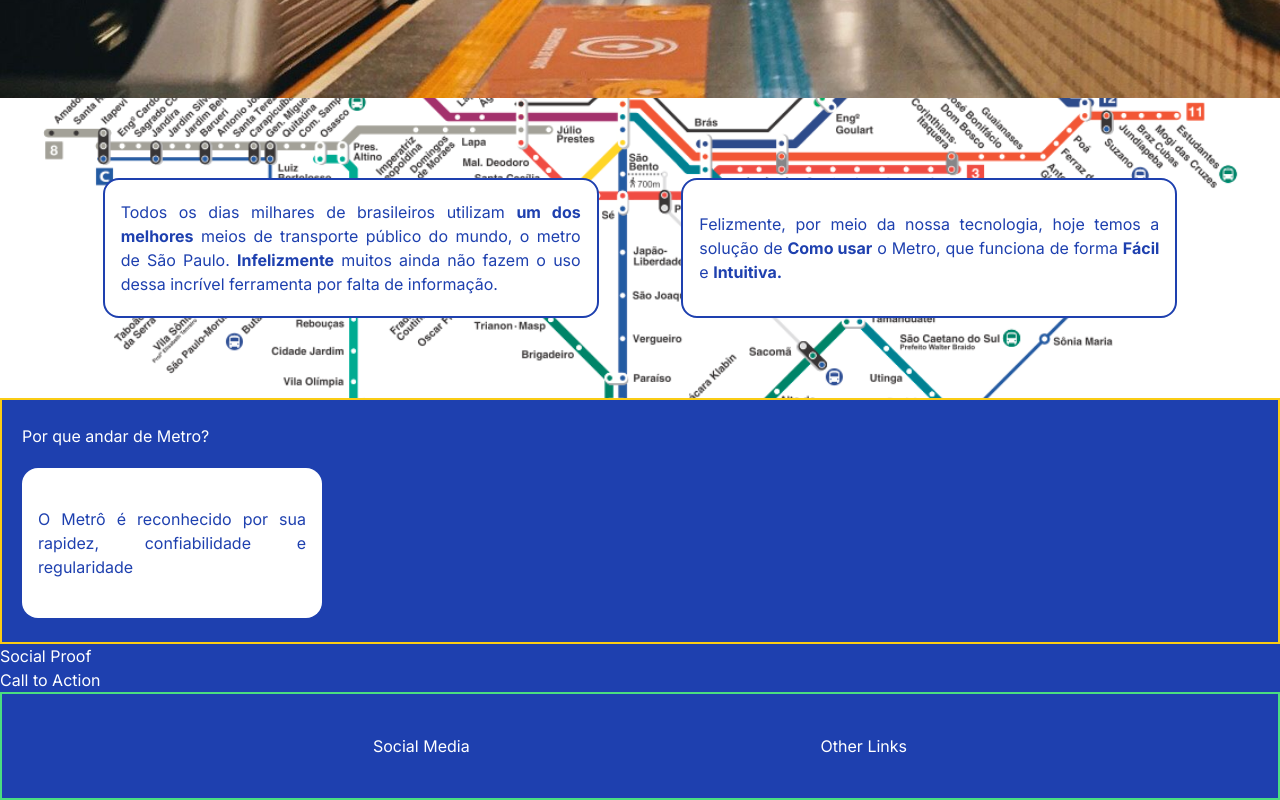
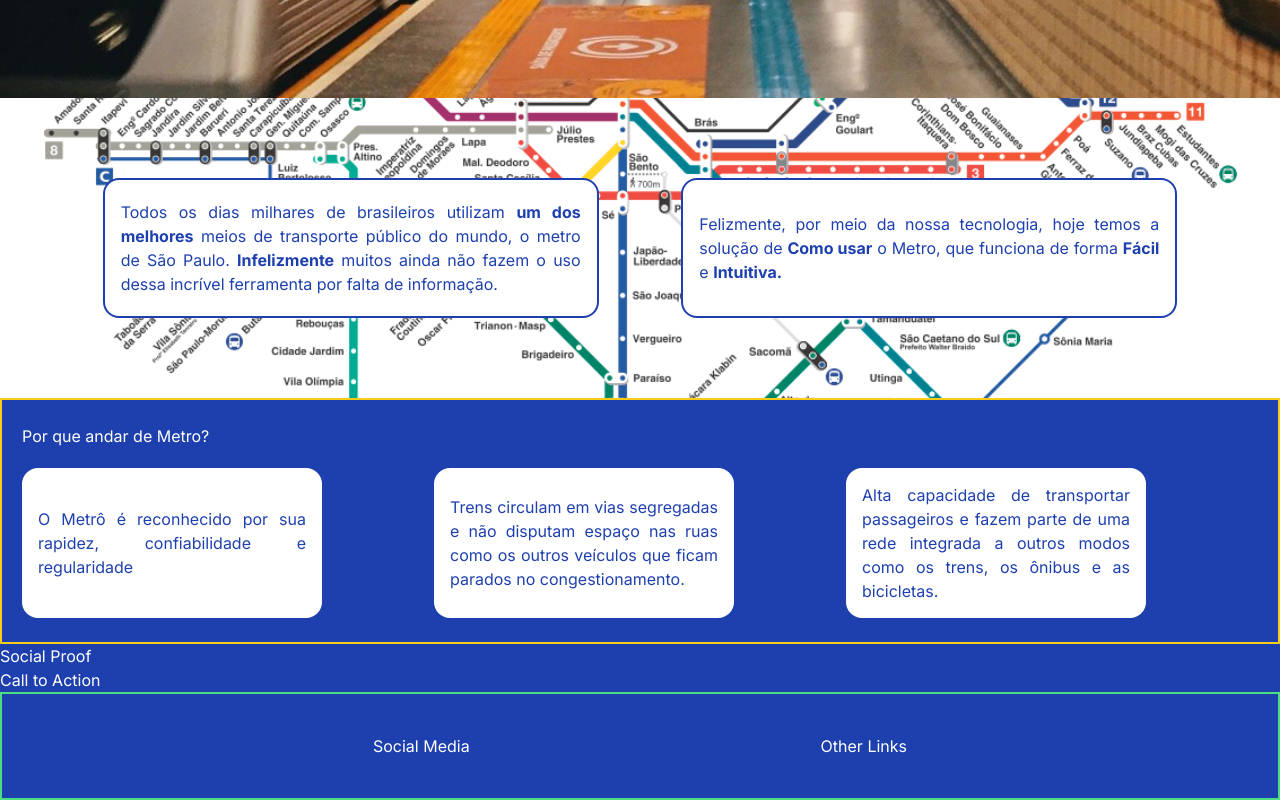
Before and after one commit to xtaveira/nextjs-landing-1, a Next.js app: page / in a window 1280 px wide. Shown: the part 488-1288 px from the top of the page. Built offline with nearby package versions, Linux system fonts and the light colour scheme.

Commit message:
more fix

```diff
--- a/components/Features.tsx
+++ b/components/Features.tsx
@@ -33,7 +33,7 @@
         <h3>Por que andar de Metro?</h3>
         <div className="w-full md:hidden">
         <Swiper
-            slides-per-view={1}
+            slidesPerView={1}
             loop={true}
             autoplay={{ delay: 0, disableOnInteraction: false }}
             speed={5000}
@@ -50,7 +50,7 @@
 
         <div className="w-full md:block hidden">
           <Swiper
-            slides-per-view={3}
+            slidesPerView={3}
             loop={true}
             autoplay={{ delay: 0, disableOnInteraction: false }}
             speed={5000}
```
